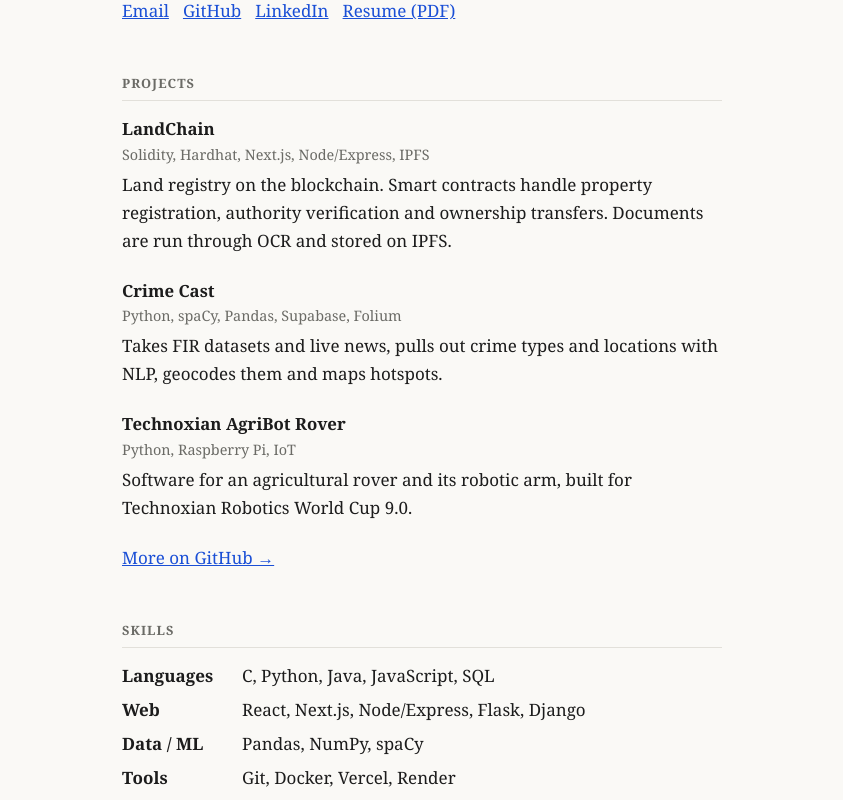
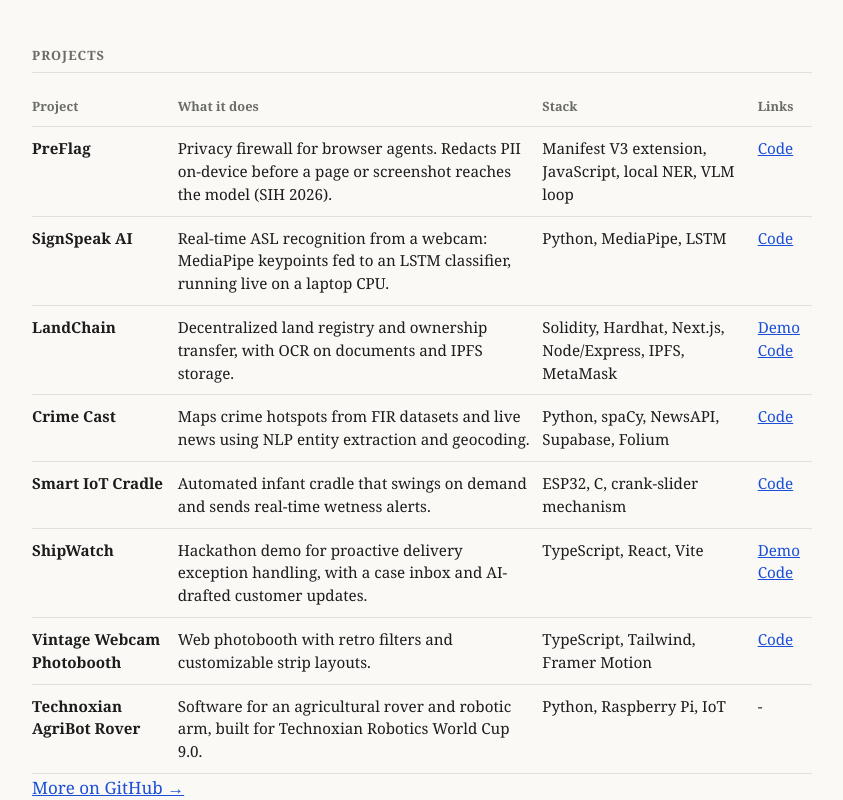
Before and after one commit to Zmy-Shaurya/myportfolio, a React (Vite) app: page / in a window 1280 px wide. Shown: the part 260-1060 px from the top of the page, without its empty margins (218-1061 px from the left). Built offline with nearby package versions, Linux system fonts and the light colour scheme.

Commit message:
improvements

```diff
--- a/src/App.jsx
+++ b/src/App.jsx
@@ -3,34 +3,72 @@ const GITHUB = 'https://github.com/zmy-shaurya'
 const links = [
   ['Email', 'mailto:shauryapratapsingh.work@gmail.com'],
   ['GitHub', GITHUB],
-  ['LinkedIn', 'https://www.linkedin.com/in/zmy-shaurya'],
+  ['LinkedIn', 'https://linkedin.com/in/Zmy-Shaurya'],
+  ['LeetCode', 'https://leetcode.com/shaurya2508'],
   ['Resume (PDF)', '/resume.pdf'],
 ]
 
-// TODO: add PreFlag and SignSpeak AI; optional `href` shows a link under the entry
+const gh = (repo) => `${GITHUB}/${repo}`
+
+// links: [label, url]
 const projects = [
   {
+    name: 'PreFlag',
+    text: 'Privacy firewall for browser agents. Redacts PII on-device before a page or screenshot reaches the model (SIH 2026).',
+    stack: 'Manifest V3 extension, JavaScript, local NER, VLM loop',
+    links: [['Code', gh('Preflag')]],
+  },
+  {
+    name: 'SignSpeak AI',
+    text: 'Real-time ASL recognition from a webcam: MediaPipe keypoints fed to an LSTM classifier, running live on a laptop CPU.',
+    stack: 'Python, MediaPipe, LSTM',
+    links: [['Code', gh('SignSpeak-AI')]],
+  },
+  {
     name: 'LandChain',
-    stack: 'Solidity, Hardhat, Next.js, Node/Express, IPFS',
-    text: 'Land registry on the blockchain. Smart contracts handle property registration, authority verification and ownership transfers. Documents are run through OCR and stored on IPFS.',
+    text: 'Decentralized land registry and ownership transfer, with OCR on documents and IPFS storage.',
+    stack: 'Solidity, Hardhat, Next.js, Node/Express, IPFS, MetaMask',
+    links: [['Demo', 'https://land-chain-topaz.vercel.app'], ['Code', gh('LandChain')]],
   },
   {
     name: 'Crime Cast',
-    stack: 'Python, spaCy, Pandas, Supabase, Folium',
-    text: 'Takes FIR datasets and live news, pulls out crime types and locations with NLP, geocodes them and maps hotspots.',
+    text: 'Maps crime hotspots from FIR datasets and live news using NLP entity extraction and geocoding.',
+    stack: 'Python, spaCy, NewsAPI, Supabase, Folium',
+    links: [['Code', gh('Real-Time-Crime-Hotspot-Mapping')]],
+  },
+  {
+    name: 'Smart IoT Cradle',
+    text: 'Automated infant cradle that swings on demand and sends real-time wetness alerts.',
+    stack: 'ESP32, C, crank-slider mechanism',
+    links: [['Code', gh('IoT-Based-Smart-Cradle-For-Babies')]],
+  },
+  {
+    name: 'ShipWatch',
+    text: 'Hackathon demo for proactive delivery exception handling, with a case inbox and AI-drafted customer updates.',
+    stack: 'TypeScript, React, Vite',
+    links: [['Demo', 'https://shipwatch-rust.vercel.app'], ['Code', gh('Shipwatch')]],
+  },
+  {
+    name: 'Vintage Webcam Photobooth',
+    text: 'Web photobooth with retro filters and customizable strip layouts.',
+    stack: 'TypeScript, Tailwind, Framer Motion',
+    links: [['Code', gh('Vintage-Webcam-Photobooth')]],
   },
   {
     name: 'Technoxian AgriBot Rover',
+    text: 'Software for an agricultural rover and robotic arm, built for Technoxian Robotics World Cup 9.0.',
     stack: 'Python, Raspberry Pi, IoT',
-    text: 'Software for an agricultural rover and its robotic arm, built for Technoxian Robotics World Cup 9.0.',
+    links: [],
   },
 ]
 
 const skills = [
-  ['Languages', 'C, Python, Java, JavaScript, SQL'],
-  ['Web', 'React, Next.js, Node/Express, Flask, Django'],
-  ['Data / ML', 'Pandas, NumPy, spaCy'],
-  ['Tools', 'Git, Docker, Vercel, Render'],
+  ['Languages', 'C, Python, Java, JavaScript, Lua, SQL'],
+  ['Web', 'React, Tailwind, Vite, Next.js, Node/Express'],
+  ['Backend & cloud', 'Flask, Django, Firebase, Azure, MySQL, Vercel, Render'],
+  ['AI/ML & data', 'PyTorch, Pandas, NumPy, Matplotlib, Power BI'],
+  ['IoT', 'Arduino, Raspberry Pi 5, ESP32'],
+  ['Tools', 'Git, GitHub, Docker'],
 ]
 
 const achievements = [
@@ -42,6 +80,7 @@ const achievements = [
 const certs = [
   'Microsoft AZ-900 Azure Fundamentals',
   'Microsoft AI-900 AI Fundamentals',
+  'Accenture Software Engineering and Deloitte Data Analytics job simulations',
 ]
 
 const List = ({ items }) => (
@@ -62,14 +101,25 @@ export default function App() {
       </p>
 
       <h2>Projects</h2>
-      {projects.map((p) => (
-        <div className="item" key={p.name}>
-          <h3>{p.name}</h3>
-          <p className="tag">{p.stack}</p>
-          <p>{p.text}</p>
-          {p.href && <p><a href={p.href}>Code</a></p>}
-        </div>
-      ))}
+      <table>
+        <thead>
+          <tr><th>Project</th><th>What it does</th><th>Stack</th><th>Links</th></tr>
+        </thead>
+        <tbody>
+          {projects.map((p) => (
+            <tr key={p.name}>
+              <td data-label="Project"><strong>{p.name}</strong></td>
+              <td data-label="What it does">{p.text}</td>
+              <td data-label="Stack">{p.stack}</td>
+              <td data-label="Links">
+                {p.links.length
+                  ? p.links.map(([l, h]) => <a key={l} href={h}>{l}</a>)
+                  : '-'}
+              </td>
+            </tr>
+          ))}
+        </tbody>
+      </table>
       <p><a href={GITHUB}>More on GitHub &rarr;</a></p>
 
       <h2>Skills</h2>
--- a/src/index.css
+++ b/src/index.css
@@ -4,7 +4,7 @@
 }
 * { box-sizing: border-box; }
 body { margin:0; background:var(--bg); color:var(--fg); font:17px/1.65 Georgia, "Times New Roman", serif; }
-main { max-width:640px; margin:0 auto; padding:56px 20px 80px; }
+main { max-width:820px; margin:0 auto; padding:56px 20px 80px; }
 h1 { font-size:2rem; margin:0 0 4px; font-weight:600; }
 h2 { font-size:.8rem; letter-spacing:.08em; text-transform:uppercase; color:var(--muted);
      font-weight:600; margin:48px 0 14px; padding-bottom:6px; border-bottom:1px solid var(--line); }
@@ -21,3 +21,14 @@ dt { font-weight:600; float:left; clear:left; width:120px; }
 dd { margin:0 0 6px 120px; }
 footer { margin-top:56px; color:var(--muted); font-size:.9rem; }
 @media (max-width:480px) { dt { float:none; width:auto; } dd { margin-left:0; } }
+table { width:100%; border-collapse:collapse; font-size:.95rem; line-height:1.5; }
+th { text-align:left; font-size:.8rem; color:var(--muted); font-weight:600; }
+th, td { padding:10px 12px 10px 0; border-bottom:1px solid var(--line); vertical-align:top; }
+td:last-child a { display:block; white-space:nowrap; }
+@media (max-width:600px) {
+  thead { display:none; }
+  tr, td { display:block; }
+  td { border:0; padding:2px 0; }
+  tr { padding:12px 0; border-bottom:1px solid var(--line); }
+  td:last-child a { display:inline; margin-right:12px; }
+}
```
